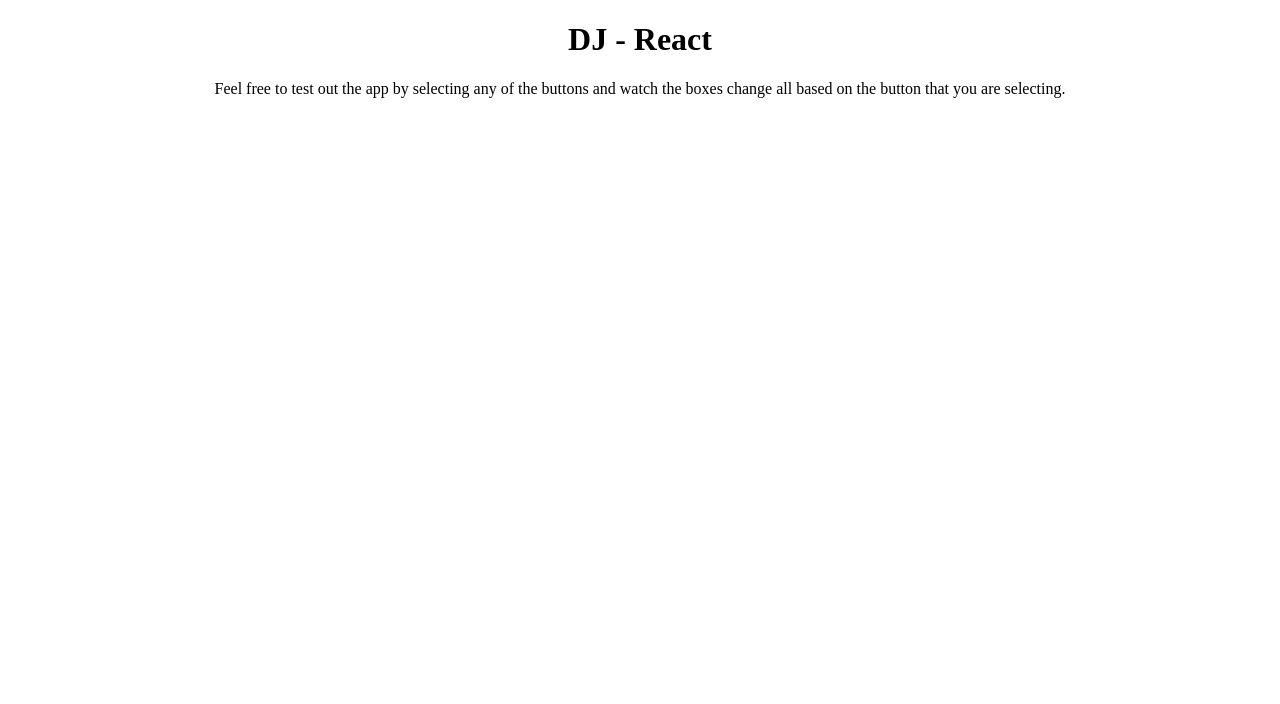
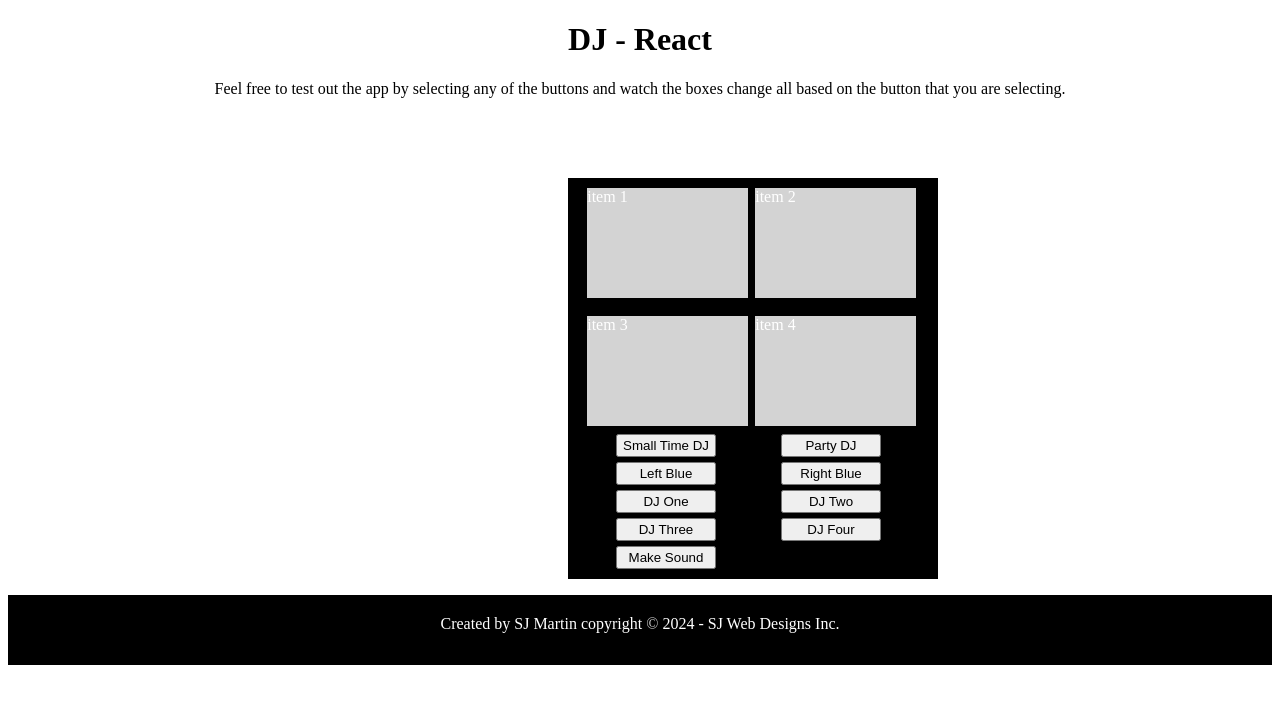
Before and after one commit to Coding-Cowboy74/developments, a React (Vite) app in the folder exercises/Level-03/DJ-React/: page / in a window 1280 px wide. Shown: the top 704 px of the page. Built offline with nearby package versions, Linux system fonts and the light colour scheme.

Commit message:
updated with two components being used. One for the grid and one for the buttons being used. Also set some of the CSS styling for the components too.

```diff
--- a/exercises/Level-03/DJ-React/src/App.jsx
+++ b/exercises/Level-03/DJ-React/src/App.jsx
@@ -1,5 +1,5 @@
 import { useState } from 'react'
-
+import Grid from './components/grid'
 
 function App() {
 
@@ -11,6 +11,10 @@ function App() {
         Feel free to test out the app by selecting any of the buttons and watch the boxes change all based on the button
         that you are selecting.
       </p>
+      <Grid />
+      <p className='footerStyle'>
+        Created by SJ Martin copyright <span className='copyright'>&copy;</span> 2024 - SJ Web Designs Inc.
+      </p>
     </div>
   )
 }
--- /dev/null
+++ b/exercises/Level-03/DJ-React/src/components/buttons.jsx
@@ -0,0 +1,19 @@
+import React from "react";
+
+function Buttons(props) {
+    return (
+        <div className="groupButtons">
+            <button>Small Time DJ</button>
+            <button>Party DJ</button>
+            <button>Left Blue</button>
+            <button>Right Blue</button>
+            <button>DJ One</button>
+            <button>DJ Two</button>
+            <button>DJ Three</button>
+            <button>DJ Four</button>
+            <button>Make Sound</button>
+        </div>
+    )
+}
+
+export default Buttons
--- /dev/null
+++ b/exercises/Level-03/DJ-React/src/components/grid.jsx
@@ -0,0 +1,25 @@
+import React from "react";
+import Buttons from "./buttons";
+
+function Grid(props) {
+    return (
+        <div className="gridContainer">
+            <div className="gridItem">item 1</div>
+            <div className="gridItem">item 2</div>
+            <div className="gridItem">item 3</div>
+            <div className="gridItem">item 4</div>
+           <Buttons />
+            {/* <button>Small Time DJ</button>
+            <button>Party DJ</button>
+            <button>Left Blue</button>
+            <button>Right Blue</button>
+            <button>DJ One</button>
+            <button>DJ Two</button>
+            <button>DJ Three</button>
+            <button>DJ Four</button>
+            <button>Make Sound</button> */}
+        </div>
+    )
+}
+
+export default Grid
--- a/exercises/Level-03/DJ-React/src/index.css
+++ b/exercises/Level-03/DJ-React/src/index.css
@@ -12,3 +12,47 @@ h1 {
 .instruct {
     text-align: center;
 }
+
+.gridContainer {
+    display: grid;
+    grid-template-columns: 10rem 10rem;
+    grid-gap: .5rem;
+    margin-left: 35rem;
+    margin-top: 5rem;
+
+    background-color: black;
+    width: 370px;
+}
+
+.gridItem {
+    color: white;
+    background-color: lightgrey;
+    margin-left: 1.2rem;
+    width: 161px;
+    height: 110px;
+    margin-top: 10px;
+}
+
+button {
+    padding: 2px;
+    width: 100px;
+}
+.groupButtons {
+    display: grid;
+    grid-template-columns: 10rem 10rem;
+    margin-left: 3rem;
+    grid-gap: 5px;
+    padding-bottom: 10px;
+}
+
+.footerStyle {
+    text-align: center;
+    background-color: black;
+    height: 70px;
+    color: white;
+    padding-top: 20px;
+}
+
+.copyright {
+    color: lightgrey;
+}
```
